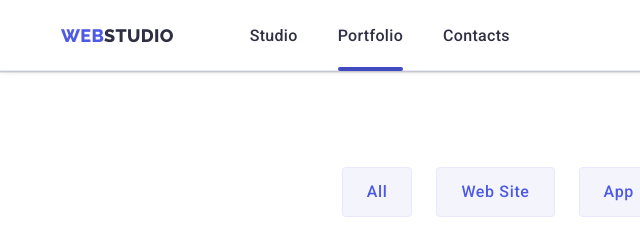
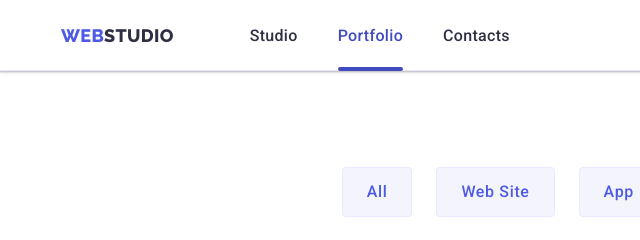
Before and after one commit to Luciiiel/goit-markup-hw-05, a plain HTML site: page portfolio.html in a window 1280 px wide. Shown: the top 240 px of the page, 0-640 px from the left. Drawn offline with Linux system fonts and the light colour scheme.

Commit message:
Update styles.css

```diff
--- a/css/styles.css
+++ b/css/styles.css
@@ -138,6 +138,9 @@ a {
 
 .nav-link.active::after {
   width: 100%;
+}
+
+.nav-link.active {
   color: var(--ocean-color);
 }
 
```
